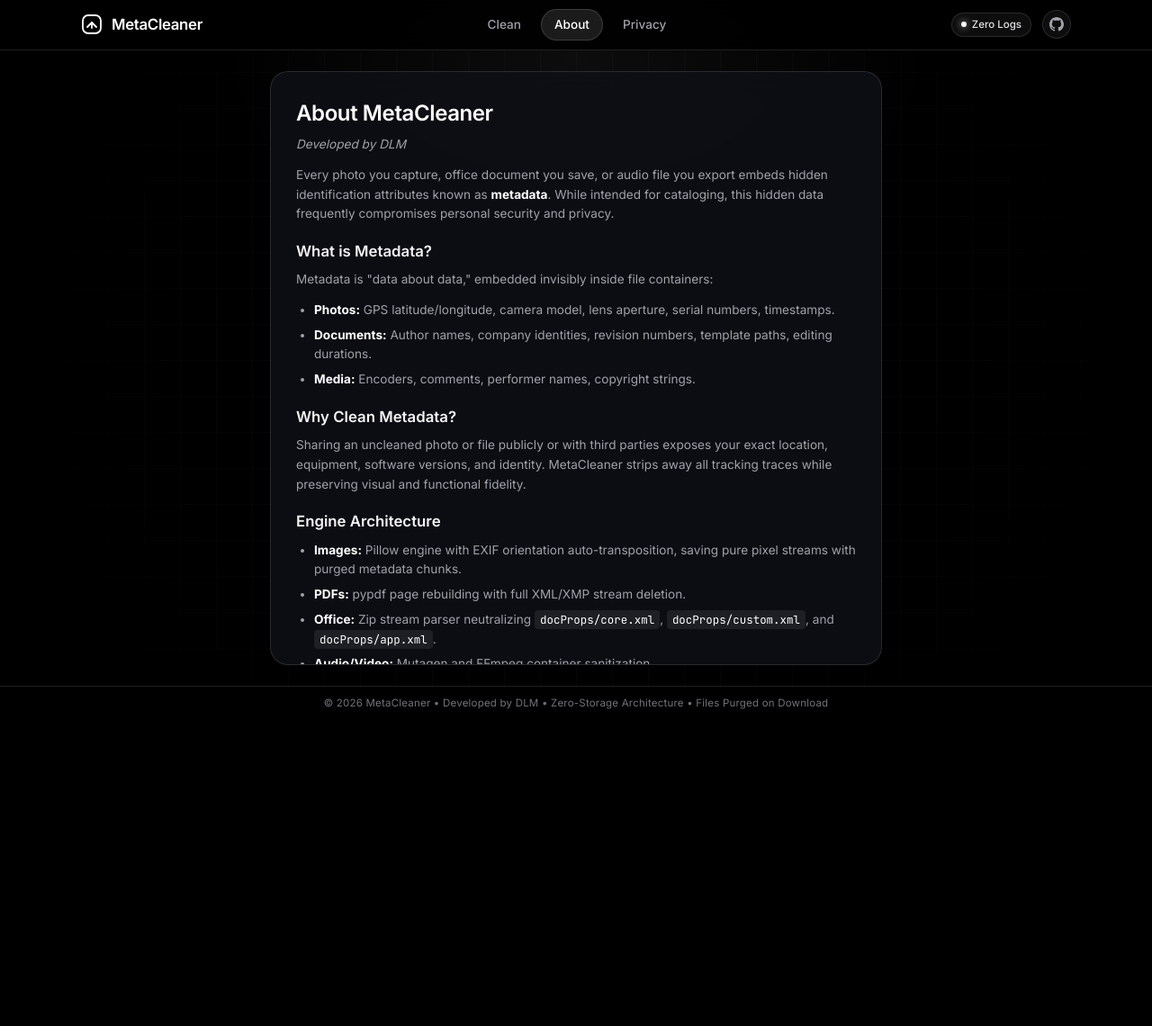
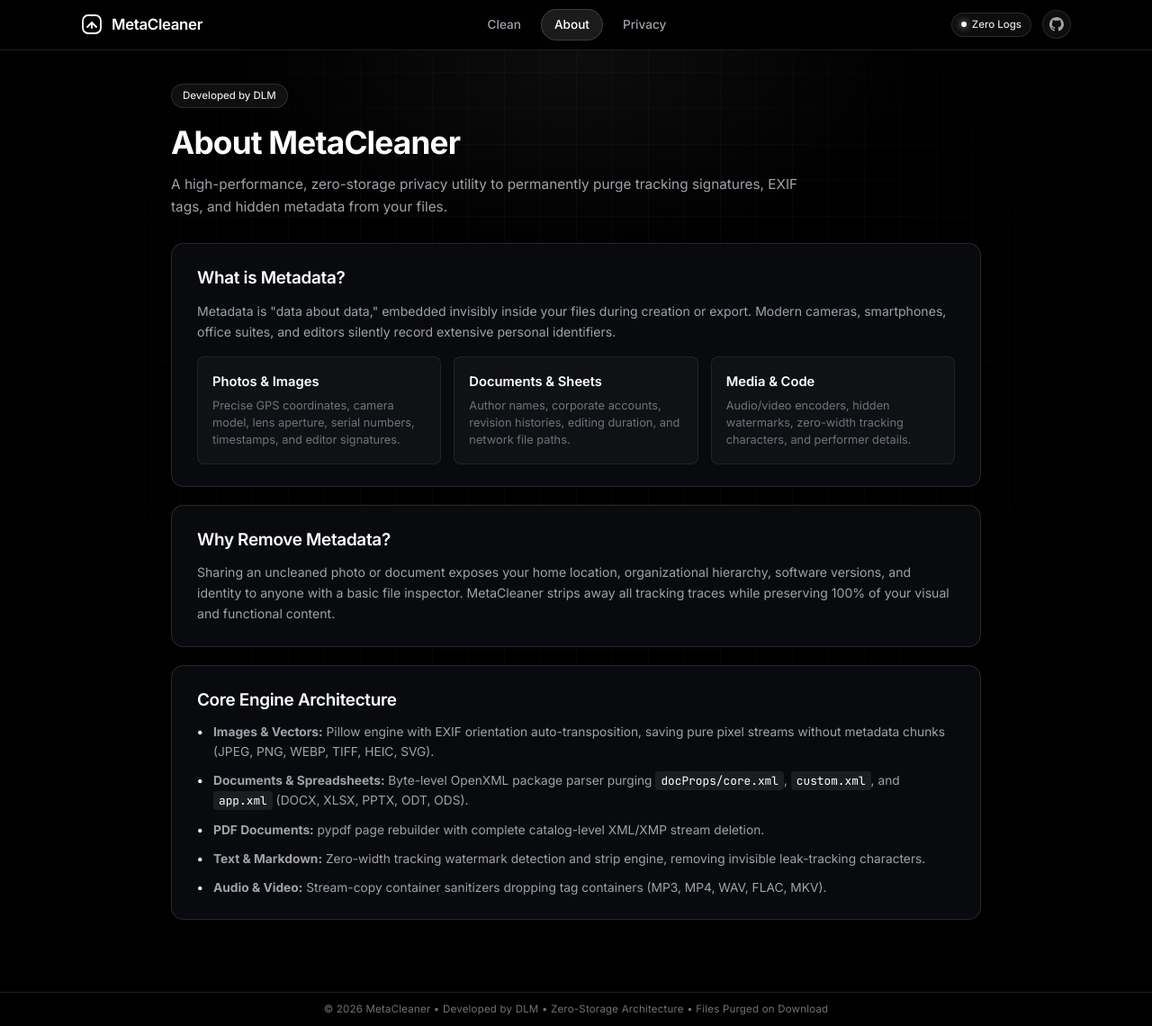
Before and after one commit to aryavartsubhammoharana/MetaCleaner, a Flask app: page /about in a window 1280 px wide. Shown: the whole page at 90% size. Before the commit the page ends 788 px from the top, so only its background shows below. Run offline with Flask 3, Linux system fonts and the light colour scheme.

Commit message:
Remove caged container box, adopt open breathable layout, and remove redundant Return to Dashboard buttons

```diff
--- a/static/css/style.css
+++ b/static/css/style.css
@@ -35,19 +35,17 @@
 
 html, body {
     width: 100%;
-    height: 100vh;
-    max-height: 100vh;
-    overflow: hidden;
+    min-height: 100vh;
     background-color: var(--bg-primary);
     color: var(--text-primary);
     font-family: 'Inter', -apple-system, BlinkMacSystemFont, 'Segoe UI', Roboto, sans-serif;
     line-height: 1.5;
     -webkit-font-smoothing: antialiased;
     -moz-osx-font-smoothing: grayscale;
-    user-select: none;
-    -webkit-user-select: none;
     display: flex;
     flex-direction: column;
+    overflow-x: hidden;
+    overflow-y: auto;
 }
 
 /* Subtle Monochrome Grid & Vignette Background */
@@ -728,74 +726,153 @@ html, body {
 }
 
 /* --------------------------------------------------------------------------
-   Contained Pages (About, Privacy, 404)
+   Open Content Pages (About, Privacy, 404 - No Caged Box)
    -------------------------------------------------------------------------- */
-.contained-card {
+.page-wrapper {
     width: 100%;
-    max-width: 680px;
-    background: var(--bg-card);
-    border: 1px solid var(--border-color);
-    border-radius: var(--radius-lg);
-    backdrop-filter: blur(20px);
-    -webkit-backdrop-filter: blur(20px);
-    padding: 28px;
-    max-height: calc(100vh - 140px);
-    overflow-y: auto;
-    text-align: left;
+    max-width: 900px;
+    margin: 0 auto;
+    padding: 20px 0 32px;
 }
 
-.contained-card::-webkit-scrollbar {
-    width: 5px;
-}
-.contained-card::-webkit-scrollbar-thumb {
-    background: rgba(255, 255, 255, 0.2);
-    border-radius: var(--radius-pill);
+.page-header {
+    text-align: left;
+    margin-bottom: 28px;
 }
 
-.contained-card h1 {
-    font-size: 1.5rem;
-    font-weight: 600;
-    margin-bottom: 6px;
-    color: var(--text-primary);
-    letter-spacing: -0.4px;
+.badge-pill {
+    display: inline-block;
+    font-size: 0.72rem;
+    font-weight: 500;
+    color: #e4e4e7;
+    background: rgba(255, 255, 255, 0.06);
+    border: 1px solid var(--border-color);
+    padding: 4px 12px;
+    border-radius: var(--radius-pill);
+    margin-bottom: 12px;
 }
 
-.contained-card h2 {
-    font-size: 1.05rem;
-    font-weight: 600;
-    margin: 18px 0 8px;
-    color: #f4f4f5;
+.page-title {
+    font-size: 2.2rem;
+    font-weight: 700;
+    letter-spacing: -0.8px;
+    color: var(--text-primary);
+    margin-bottom: 8px;
 }
 
-.contained-card p {
-    font-size: 0.85rem;
+.page-subtitle {
+    font-size: 0.96rem;
     color: var(--text-secondary);
-    margin-bottom: 12px;
+    max-width: 700px;
     line-height: 1.6;
 }
 
-.contained-card ul {
-    margin: 0 0 16px 20px;
-    color: var(--text-secondary);
-    font-size: 0.85rem;
-    line-height: 1.6;
+.content-grid {
+    display: flex;
+    flex-direction: column;
+    gap: 20px;
+    margin-bottom: 32px;
 }
 
-.contained-card li {
+.info-panel {
+    background: rgba(14, 16, 22, 0.65);
+    border: 1px solid var(--border-color);
+    border-radius: var(--radius-md);
+    padding: 24px 28px;
+    backdrop-filter: blur(12px);
+    -webkit-backdrop-filter: blur(12px);
+    transition: var(--transition-fast);
+}
+
+.info-panel:hover {
+    border-color: rgba(255, 255, 255, 0.22);
+}
+
+.info-panel h2 {
+    font-size: 1.18rem;
+    font-weight: 600;
+    color: var(--text-primary);
+    margin-bottom: 10px;
+    letter-spacing: -0.3px;
+}
+
+.info-panel p {
+    font-size: 0.88rem;
+    color: var(--text-secondary);
+    line-height: 1.65;
+    margin-bottom: 12px;
+}
+
+.info-panel p:last-child {
+    margin-bottom: 0;
+}
+
+.feature-pills-row {
+    display: grid;
+    grid-template-columns: repeat(auto-fit, minmax(240px, 1fr));
+    gap: 14px;
+    margin-top: 16px;
+}
+
+.feature-item {
+    background: rgba(255, 255, 255, 0.03);
+    border: 1px solid rgba(255, 255, 255, 0.08);
+    border-radius: var(--radius-sm);
+    padding: 16px;
+}
+
+.feature-item h3 {
+    font-size: 0.92rem;
+    font-weight: 600;
+    color: #ffffff;
     margin-bottom: 6px;
 }
 
-.contained-card strong {
-    color: var(--text-primary);
+.feature-item p {
+    font-size: 0.8rem;
+    color: var(--text-muted);
+    line-height: 1.5;
+    margin-bottom: 0;
 }
 
-.contained-card code {
+.engine-list {
+    list-style: none;
+    padding: 0;
+    margin: 0;
+    display: flex;
+    flex-direction: column;
+    gap: 10px;
+}
+
+.engine-list li {
+    font-size: 0.86rem;
+    color: var(--text-secondary);
+    line-height: 1.6;
+    padding-left: 18px;
+    position: relative;
+}
+
+.engine-list li::before {
+    content: "•";
+    position: absolute;
+    left: 0;
+    color: #ffffff;
+    font-weight: bold;
+}
+
+.engine-list code {
     background: rgba(255, 255, 255, 0.08);
     padding: 2px 6px;
     border-radius: 4px;
     font-family: 'JetBrains Mono', monospace;
-    font-size: 0.78rem;
+    font-size: 0.8rem;
     color: #ffffff;
+}
+
+.page-actions {
+    display: flex;
+    align-items: center;
+    gap: 12px;
 }
 
 /* --------------------------------------------------------------------------
--- a/templates/about.html
+++ b/templates/about.html
@@ -3,32 +3,49 @@
 {% block title %}About - MetaCleaner{% endblock %}
 
 {% block content %}
-<div class="contained-card">
-    <h1>About MetaCleaner</h1>
-    <p><em>Developed by DLM</em></p>
-    <p>Every photo you capture, office document you save, or audio file you export embeds hidden identification attributes known as <strong>metadata</strong>. While intended for cataloging, this hidden data frequently compromises personal security and privacy.</p>
+<div class="page-wrapper">
+    <div class="page-header">
+        <span class="badge-pill">Developed by DLM</span>
+        <h1 class="page-title">About MetaCleaner</h1>
+        <p class="page-subtitle">A high-performance, zero-storage privacy utility to permanently purge tracking signatures, EXIF tags, and hidden metadata from your files.</p>
+    </div>
 
-    <h2>What is Metadata?</h2>
-    <p>Metadata is "data about data," embedded invisibly inside file containers:</p>
-    <ul>
-        <li><strong>Photos:</strong> GPS latitude/longitude, camera model, lens aperture, serial numbers, timestamps.</li>
-        <li><strong>Documents:</strong> Author names, company identities, revision numbers, template paths, editing durations.</li>
-        <li><strong>Media:</strong> Encoders, comments, performer names, copyright strings.</li>
-    </ul>
+    <div class="content-grid">
+        <div class="info-panel">
+            <h2>What is Metadata?</h2>
+            <p>Metadata is "data about data," embedded invisibly inside your files during creation or export. Modern cameras, smartphones, office suites, and editors silently record extensive personal identifiers.</p>
 
-    <h2>Why Clean Metadata?</h2>
-    <p>Sharing an uncleaned photo or file publicly or with third parties exposes your exact location, equipment, software versions, and identity. MetaCleaner strips away all tracking traces while preserving visual and functional fidelity.</p>
+            <div class="feature-pills-row">
+                <div class="feature-item">
+                    <h3>Photos & Images</h3>
+                    <p>Precise GPS coordinates, camera model, lens aperture, serial numbers, timestamps, and editor signatures.</p>
+                </div>
+                <div class="feature-item">
+                    <h3>Documents & Sheets</h3>
+                    <p>Author names, corporate accounts, revision histories, editing duration, and network file paths.</p>
+                </div>
+                <div class="feature-item">
+                    <h3>Media & Code</h3>
+                    <p>Audio/video encoders, hidden watermarks, zero-width tracking characters, and performer details.</p>
+                </div>
+            </div>
+        </div>
 
-    <h2>Engine Architecture</h2>
-    <ul>
-        <li><strong>Images:</strong> Pillow engine with EXIF orientation auto-transposition, saving pure pixel streams with purged metadata chunks.</li>
-        <li><strong>PDFs:</strong> pypdf page rebuilding with full XML/XMP stream deletion.</li>
-        <li><strong>Office:</strong> Zip stream parser neutralizing <code>docProps/core.xml</code>, <code>docProps/custom.xml</code>, and <code>docProps/app.xml</code>.</li>
-        <li><strong>Audio/Video:</strong> Mutagen and FFmpeg container sanitization.</li>
-    </ul>
+        <div class="info-panel">
+            <h2>Why Remove Metadata?</h2>
+            <p>Sharing an uncleaned photo or document exposes your home location, organizational hierarchy, software versions, and identity to anyone with a basic file inspector. MetaCleaner strips away all tracking traces while preserving 100% of your visual and functional content.</p>
+        </div>
 
-    <div style="margin-top: 20px;">
-        <a href="/" class="btn btn-primary">&larr; Return to Dashboard</a>
+        <div class="info-panel">
+            <h2>Core Engine Architecture</h2>
+            <ul class="engine-list">
+                <li><strong>Images & Vectors:</strong> Pillow engine with EXIF orientation auto-transposition, saving pure pixel streams without metadata chunks (JPEG, PNG, WEBP, TIFF, HEIC, SVG).</li>
+                <li><strong>Documents & Spreadsheets:</strong> Byte-level OpenXML package parser purging <code>docProps/core.xml</code>, <code>custom.xml</code>, and <code>app.xml</code> (DOCX, XLSX, PPTX, ODT, ODS).</li>
+                <li><strong>PDF Documents:</strong> pypdf page rebuilder with complete catalog-level XML/XMP stream deletion.</li>
+                <li><strong>Text & Markdown:</strong> Zero-width tracking watermark detection and strip engine, removing invisible leak-tracking characters.</li>
+                <li><strong>Audio & Video:</strong> Stream-copy container sanitizers dropping tag containers (MP3, MP4, WAV, FLAC, MKV).</li>
+            </ul>
+        </div>
     </div>
 </div>
 {% endblock %}
```
Also changed, not shown: templates/404.html (+8 -5 lines), templates/privacy.html (+23 -15 lines).
